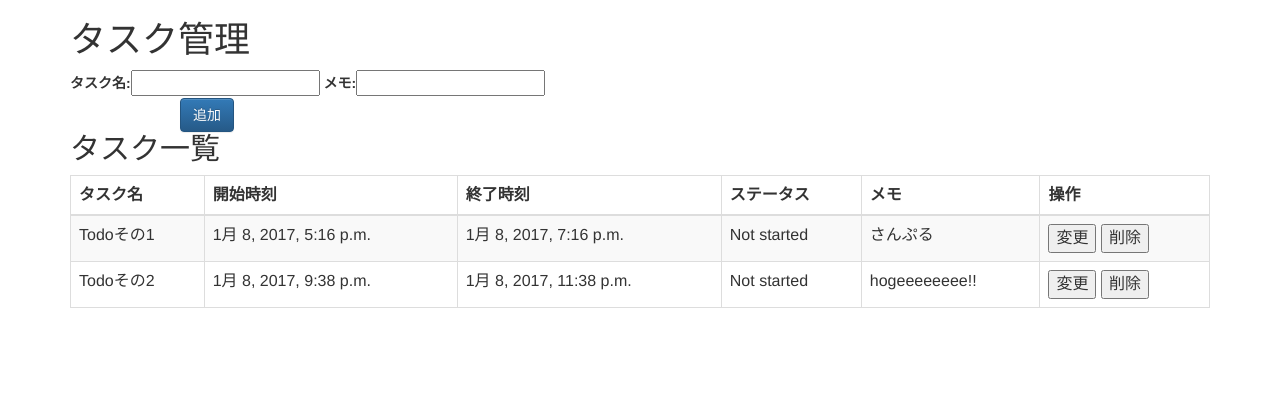
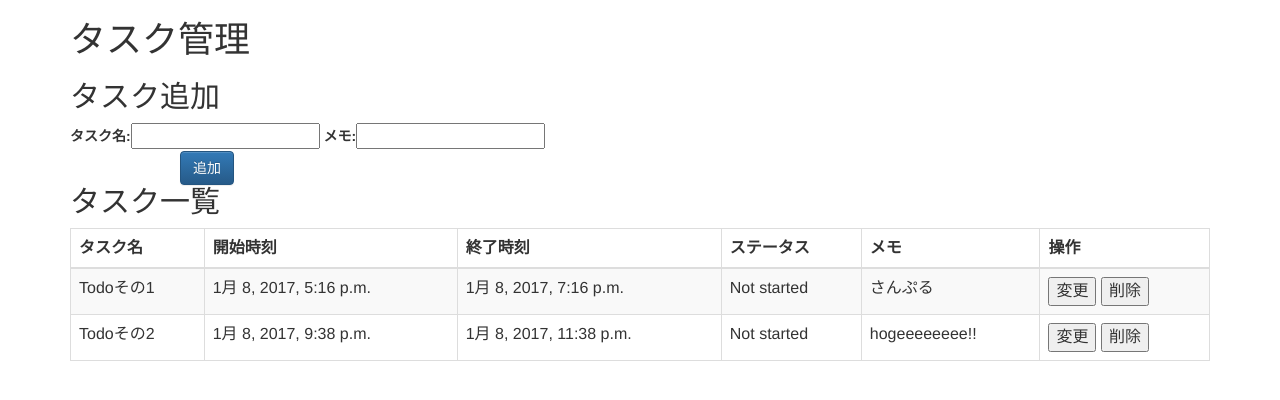
Before and after one commit to Fufuhu/DjangoTodo, a Django app: page /todo/ in a window 1280 px wide. Shown: the top 400 px of the page. Run offline with Django 3.2, Linux system fonts and the light colour scheme; data comes from the database, SQL or seed files in the repository; some libraries are stand-ins or nearby versions.

Commit message:
テンプレートの画面を修正

```diff
--- a/djangotodo/webui/templates/webui/todo.html
+++ b/djangotodo/webui/templates/webui/todo.html
@@ -10,7 +10,7 @@ Todo Create
 
 {% block content %}
 <h1>タスク管理</h1>
-
+<h2>タスク追加</h2>
 <form action="{% url 'webui:todo' %}" method='post' class="form-horizontal">
     {% csrf_token %}
     {{ form | bootstrap_horizontal }}
```
